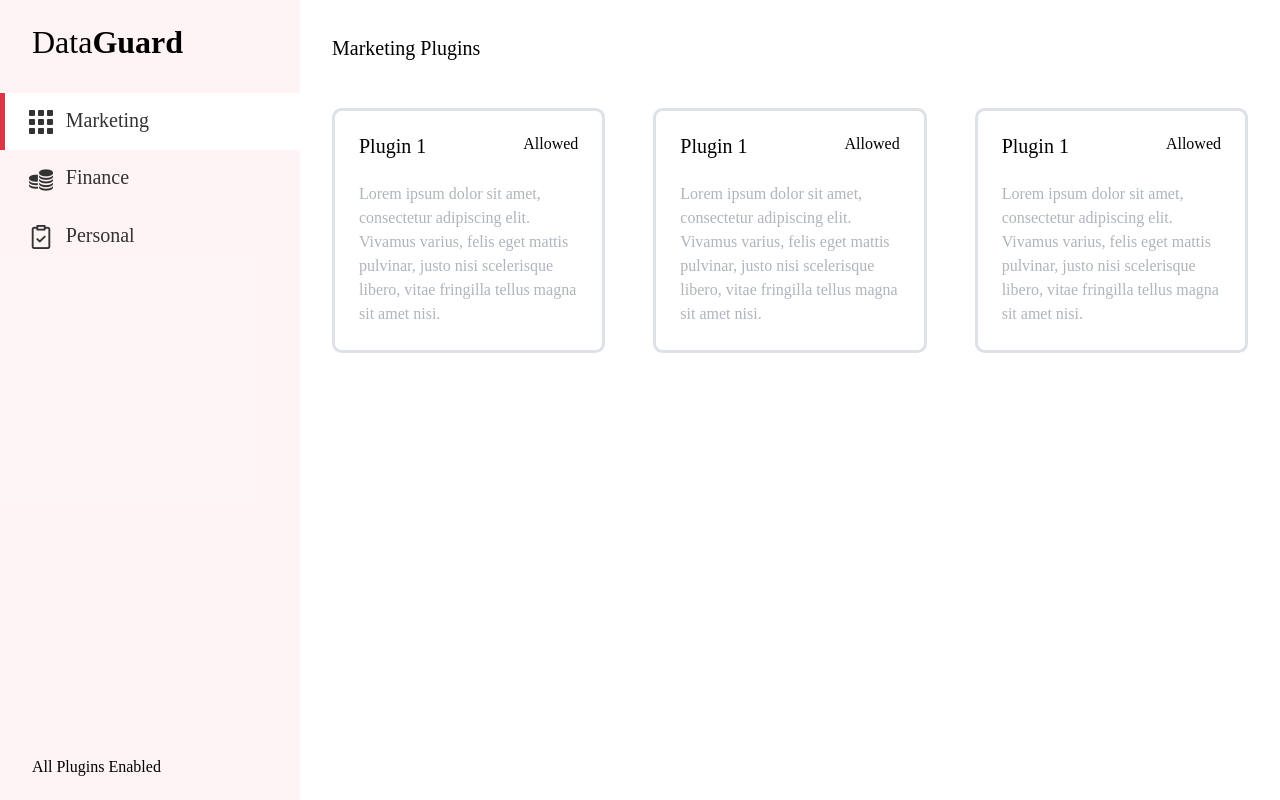
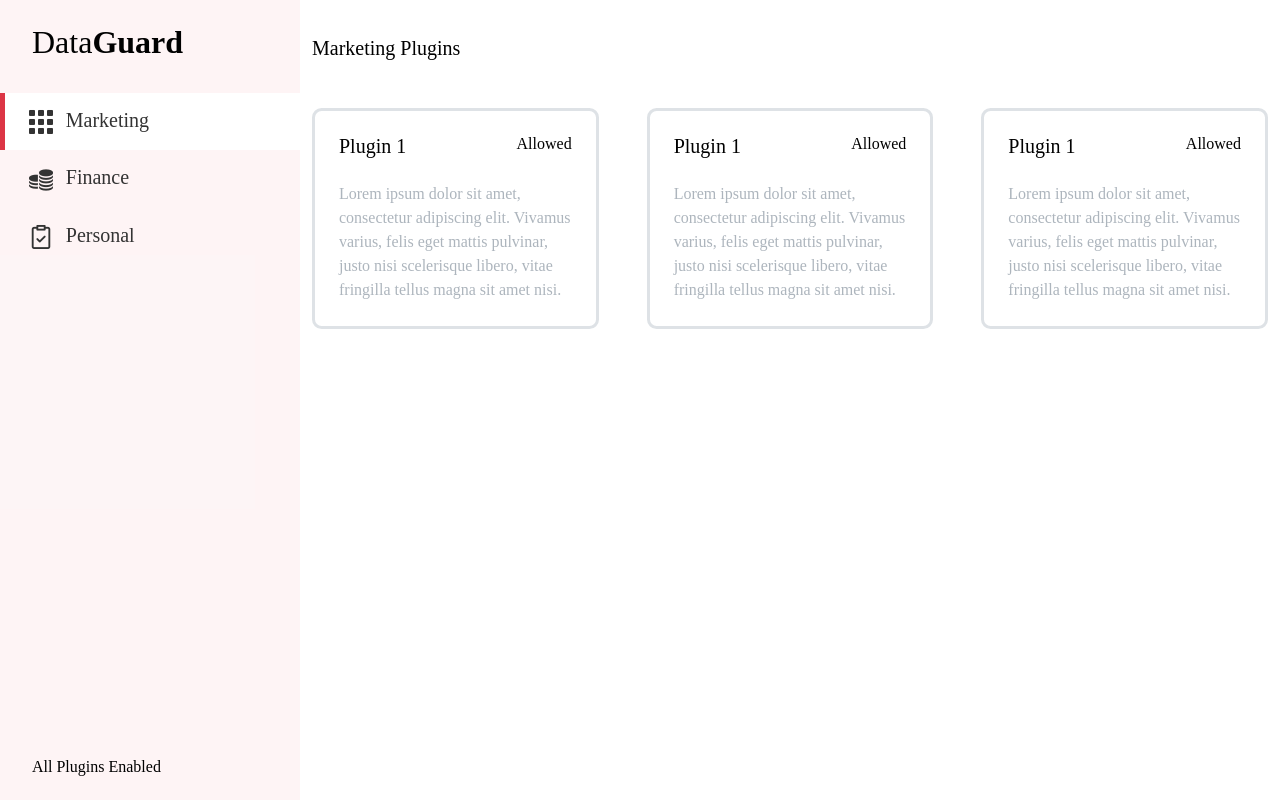
Before and after one commit to MehdiKhoshnevisz/buzzjective-front-end-challenge, a Vue app: page /marketing in a window 1280 px wide. Built offline with nearby package versions, Linux system fonts and the light colour scheme.

Commit message:
Update App.vue

```diff
--- a/src/App.vue
+++ b/src/App.vue
@@ -2,7 +2,7 @@
   <div id="app">
     <TheSidebar />
 
-    <div class="bz-layout">
+    <div class="bz-layout container">
       <router-view />
     </div>
   </div>
```
